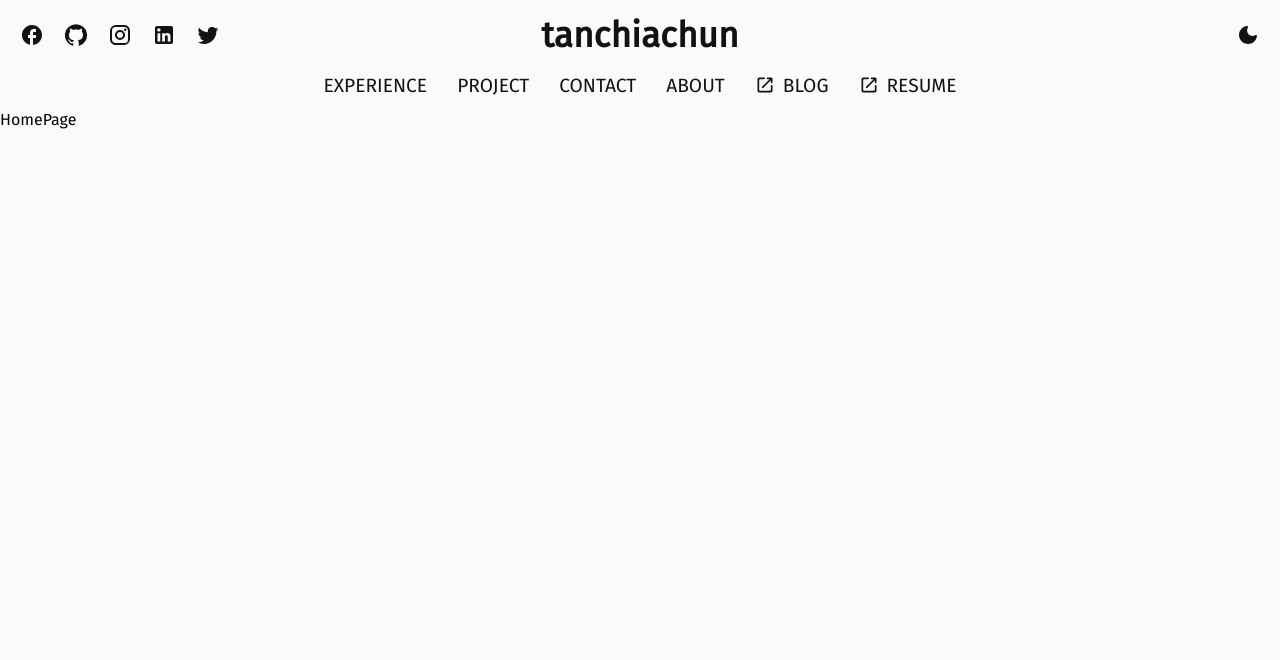
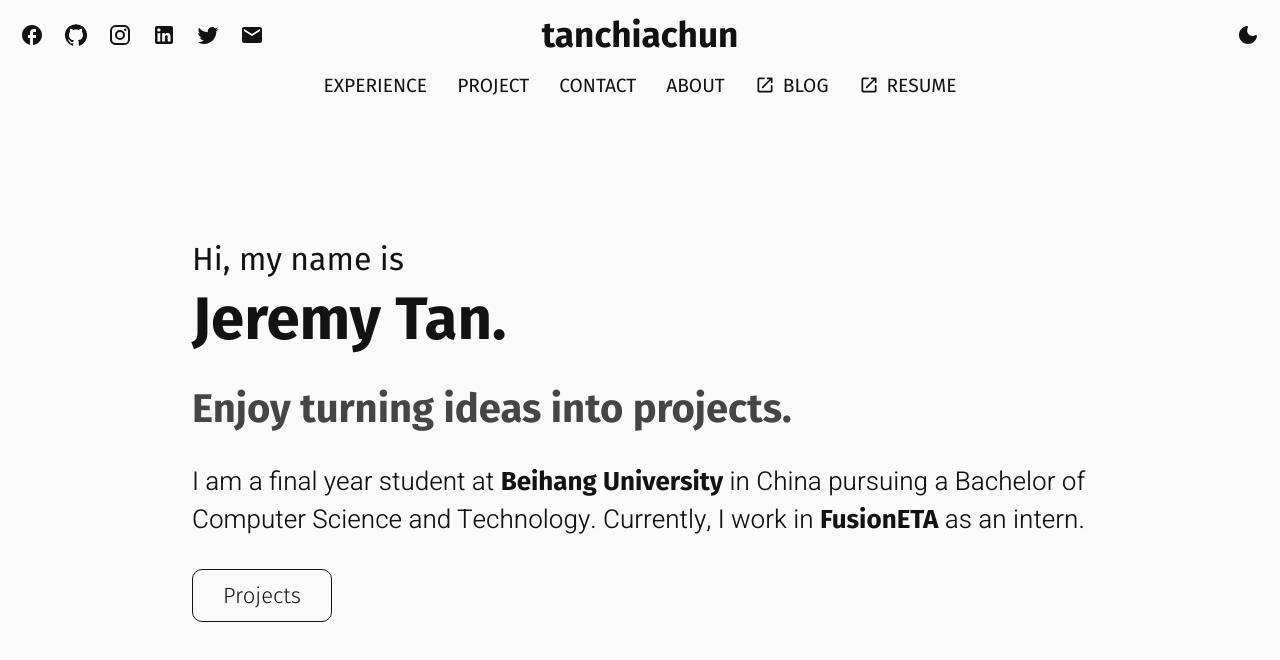
Before and after one commit to jeremyytann/tanchiachun-com, a React (Create React App) app: page / in a window 1280 px wide. Shown: the top 660 px of the page. Built offline with nearby package versions, Linux system fonts and the light colour scheme.

Commit message:
completed home page

```diff
--- a/public/index.html
+++ b/public/index.html
@@ -5,9 +5,15 @@
         <link rel="icon" href="%PUBLIC_URL%/favicon.png" />
 
         <!-- Google Fonts link -->
+        <!-- Font weight: 300 light -->
+        <!-- Font weight: 400 regular -->
+        <!-- Font weight: 500 medium -->
+        <!-- Font weight: 600 semibold -->
+        <!-- Font weight: 700 bold -->
+        <!-- Font weight: 900 black -->
         <link rel="preconnect" href="https://fonts.googleapis.com">
         <link rel="preconnect" href="https://fonts.gstatic.com" crossorigin>
-        <link href="https://fonts.googleapis.com/css2?family=Fira+Sans&family=Heebo&display=swap" rel="stylesheet">
+        <link href="https://fonts.googleapis.com/css2?family=Fira+Sans:wght@300;400;500;600;700;900&family=Heebo:wght@300;400;500;600;700;900&display=swap" rel="stylesheet">
 
         <meta name="viewport" content="width=device-width, initial-scale=1" />
         <meta name="theme-color" content="#000000" />
--- a/src/Components/Navbars/Navbar.js
+++ b/src/Components/Navbars/Navbar.js
@@ -1,7 +1,7 @@
 import React, { useContext, useEffect, useState } from 'react'
 import '../../Utilities/Styles/Components/Navbars/Navbar.css'
 import {
-    DarkModeRounded, FacebookRounded, GitHub, Instagram,
+    DarkModeRounded, Email, FacebookRounded, GitHub, Instagram,
     LightModeRounded, LinkedIn,
     MenuRounded, Twitter
 } from '@mui/icons-material';
@@ -41,6 +41,8 @@ const Navbar = () => {
             window.open('https://www.linkedin.com/in/jeremyytann/', '_blank');
         } else if (social === 'twitter') {
             window.open('https://twitter.com/tanchiachun', '_blank');
+        } else if (social === 'email') {
+            window.open('mailto:jeremyyytannn.work@gmail.com');
         }
     }
 
@@ -53,6 +55,7 @@ const Navbar = () => {
                     <Instagram onClick={() => linkSocial('instagram')} className='navbar-social-logo' />
                     <LinkedIn onClick={() => linkSocial('linkedin')} className='navbar-social-logo' />
                     <Twitter onClick={() => linkSocial('twitter')} className='navbar-social-logo' />
+                    <Email onClick={() => linkSocial('email')} className='navbar-social-logo' />
                 </div>
 
                 <div className='navbar-social-container-mobile'>
--- a/src/Pages/HomePage.js
+++ b/src/Pages/HomePage.js
@@ -1,12 +1,51 @@
 import React from 'react'
+import { useNavigate } from 'react-router-dom'
 import Navbar from '../Components/Navbars/Navbar'
+import '../Utilities/Styles/Pages/HomePage.css'
 
 const HomePage = () => {
+    const navigate = useNavigate();
+
+    const linkPath = () => {
+        navigate('/project');
+    }
+
     return (
         <div>
             <Navbar />
 
-            HomePage
+            <div className='home-body-container'>
+                <div>
+                    <span className='title-text'>
+                        Hi, my name is
+                    </span>
+                </div>
+
+                <div className='title-name-container'>
+                    <span className='title-name-text'>
+                        Jeremy Tan.
+                    </span>
+                </div>
+
+                <div className='title-slogan-container'>
+                    <span className='title-slogan-text'>
+                        Enjoy turning ideas into projects.
+                    </span>
+                </div>
+
+                <div className='description-container'>
+                    <span className='description-text'>
+                        I am a final year student at <strong>Beihang University</strong> in China pursuing a
+                        Bachelor of Computer Science and Technology. Currently, I work in <strong>FusionETA</strong> as an intern.
+                    </span>
+                </div>
+
+                <div className='button-container'>
+                    <button className='home-project-button' onClick={() => linkPath()}>
+                        Projects
+                    </button>
+                </div>
+            </div>
         </div>
     )
 }
--- a/src/Utilities/Contexts/DrawerContext.js
+++ b/src/Utilities/Contexts/DrawerContext.js
@@ -66,24 +66,24 @@ const DrawerProvider = ({ children }) => {
                     </div>
 
                     <div className='drawer-nav-outer-container'>
-                        <div className='drawer-nav-container' onClick={() => linkPath('home')}>
-                            <span className='drawer-nav-text'>HOME</span>
+                        <div className='drawer-nav-container'>
+                            <span className='drawer-nav-text' onClick={() => linkPath('home')}>HOME</span>
                         </div>
 
-                        <div className='drawer-nav-container' onClick={() => linkPath('experience')}>
-                            <span className='drawer-nav-text'>EXPERIENCE</span>
+                        <div className='drawer-nav-container'>
+                            <span className='drawer-nav-text' onClick={() => linkPath('experience')}>EXPERIENCE</span>
                         </div>
 
-                        <div className='drawer-nav-container' onClick={() => linkPath('project')}>
-                            <span className='drawer-nav-text'>PROJECT</span>
+                        <div className='drawer-nav-container'>
+                            <span className='drawer-nav-text' onClick={() => linkPath('project')}>PROJECT</span>
                         </div>
 
-                        <div className='drawer-nav-container' onClick={() => linkPath('contact')}>
-                            <span className='drawer-nav-text'>CONTACT</span>
+                        <div className='drawer-nav-container'>
+                            <span className='drawer-nav-text' onClick={() => linkPath('contact')}>CONTACT</span>
                         </div>
 
-                        <div className='drawer-nav-container' onClick={() => linkPath('about')}>
-                            <span className='drawer-nav-text'>ABOUT</span>
+                        <div className='drawer-nav-container'>
+                            <span className='drawer-nav-text' onClick={() => linkPath('about')}>ABOUT</span>
                         </div>
 
                         <div className='drawer-nav-container'>
--- a/src/Utilities/Styles/Components/Drawers/Drawer.css
+++ b/src/Utilities/Styles/Components/Drawers/Drawer.css
@@ -38,10 +38,6 @@
     align-items: center;
 }
 
-.drawer-nav-text-container:hover {
-    font-weight: 750px;
-}
-
 .drawer-nav-text {
     font-size: 34px;
     color: var(--drawer-text-color);
@@ -50,7 +46,7 @@
 }
 
 .drawer-nav-text:hover {
-    font-weight: 750;
+    font-weight: 600;
 }
 
 .drawer-social-container {
--- a/src/Utilities/Styles/Components/Navbars/Navbar.css
+++ b/src/Utilities/Styles/Components/Navbars/Navbar.css
@@ -42,7 +42,7 @@
 .navbar-title {
     color: var(--navbar-title-color);
     font-size: 2.2em;
-    font-weight: 750;
+    font-weight: 700;
     cursor: pointer;
 }
 
--- a/src/Utilities/Styles/Components/Navbars/SubNavbar.css
+++ b/src/Utilities/Styles/Components/Navbars/SubNavbar.css
@@ -11,7 +11,7 @@
 .subnavbar-link {
     color: var(--subnavbar-link-color);
     font-size: 1.2em;
-    font-weight: 500;
+    font-weight: 400;
     cursor: pointer;
     margin: 0 15px;
     display: flex;
@@ -19,7 +19,7 @@
 }
 
 .subnavbar-link:hover {
-    font-weight: 750;
+    font-weight: 600;
 }
 
 .subnavbar-link-logo {
--- /dev/null
+++ b/src/Utilities/Styles/Pages/HomePage.css
@@ -0,0 +1,103 @@
+.home-body-container {
+    display: flex;
+    flex-direction: column;
+    justify-content: center;
+    min-width: calc(768px - 30%);
+    margin-top: 150px;
+    margin-left: 15%;
+    margin-right: 15%;
+}
+
+.title-text {
+    font-size: 32px;
+    color: var(--home-text-color);
+}
+
+.title-name-container {
+    margin-top: 5px;
+}
+
+.title-name-text {
+    font-size: 60px;
+    font-weight: 700;
+    color: var(--home-text-color);
+}
+
+.title-slogan-container {
+    margin-top: 30px;
+}
+
+.title-slogan-text {
+    font-size: 40px;
+    font-weight: 700;
+    color: var(--home-slogan-color);
+}
+
+.description-container {
+    margin-top: 30px;
+}
+
+.description-text {
+    font-size: 26px;
+    font-family: 'Heebo', sans-serif;
+    font-weight: 300;
+    color: var(--home-text-color);
+}
+
+.button-container {
+    margin-top: 30px;
+}
+
+.home-project-button {
+    padding: 12px 30px;
+    color: var(--home-project-text-start-color);
+    background-color: var(--home-project-start-color);
+    border: 1.5px solid var(--home-project-border-color);
+    border-radius: 10px;
+    cursor: pointer;
+    font-weight: 300;
+    font-size: 22px;
+}
+
+@keyframes home-project-button-hover {
+    from {
+        background-color: var(--home-project-start-color);
+        color: var(--home-project-text-start-color);
+    }
+
+    to {
+        background-color: var(--home-project-end-color);
+        color: var(--home-project-text-end-color);
+    }
+}
+
+.home-project-button:hover {
+    animation-name: home-project-button-hover;
+    animation-duration: 0.3s;
+    background-color: var(--home-project-end-color);
+    border: 1.5px solid var(--home-project-border-color);
+    color: var(--home-project-text-end-color);
+}
+
+@media (max-width: 767px) {
+    .home-body-container {
+        min-width: 0px;
+        margin: 80px 50px;
+    }
+
+    .title-text {
+        font-size: 24px;
+    }
+
+    .title-name-text {
+        font-size: 44px;
+    }
+
+    .title-slogan-text {
+        font-size: 32px;
+    }
+
+    .description-text {
+        font-size: 22px;
+    }
+}
--- a/src/Utilities/Themes/ThemeProps.css
+++ b/src/Utilities/Themes/ThemeProps.css
@@ -14,6 +14,15 @@
     --form-button-text: #fafafa;
     --form-text: #121212;
     --form-input-border-color: #eeeeee;
+
+    /* Home */
+    --home-text-color: #121212;
+    --home-slogan-color: #454545;
+    --home-project-start-color: #fafafa;
+    --home-project-end-color: #121212;
+    --home-project-border-color: #121212;
+    --home-project-text-start-color: #121212;
+    --home-project-text-end-color: #fafafa;
 
     /* Navbars */
     --navbar-login-text-color: #121212;
@@ -46,6 +55,15 @@
     --form-text: #fafafa;
     --form-input-border-color: #303030;
 
+    /* Home */
+    --home-text-color: #fafafa;
+    --home-slogan-color: #808080;
+    --home-project-start-color: #121212;
+    --home-project-end-color: #fafafa;
+    --home-project-border-color: #fafafa;
+    --home-project-text-start-color: #fafafa;
+    --home-project-text-end-color: #121212;
+
     /* Navbars */
     --navbar-login-text-color: #fafafa;
     --navbar-title-color: #fafafa;
```
